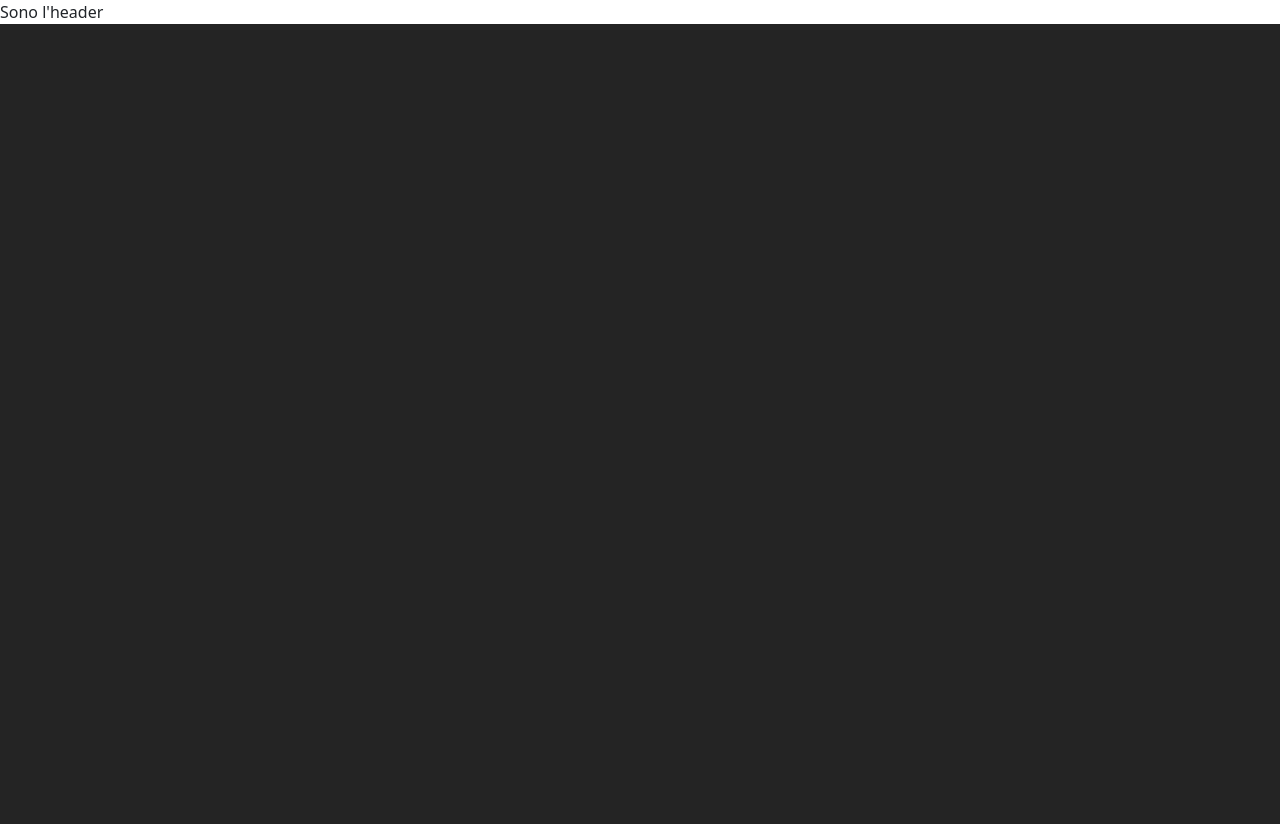
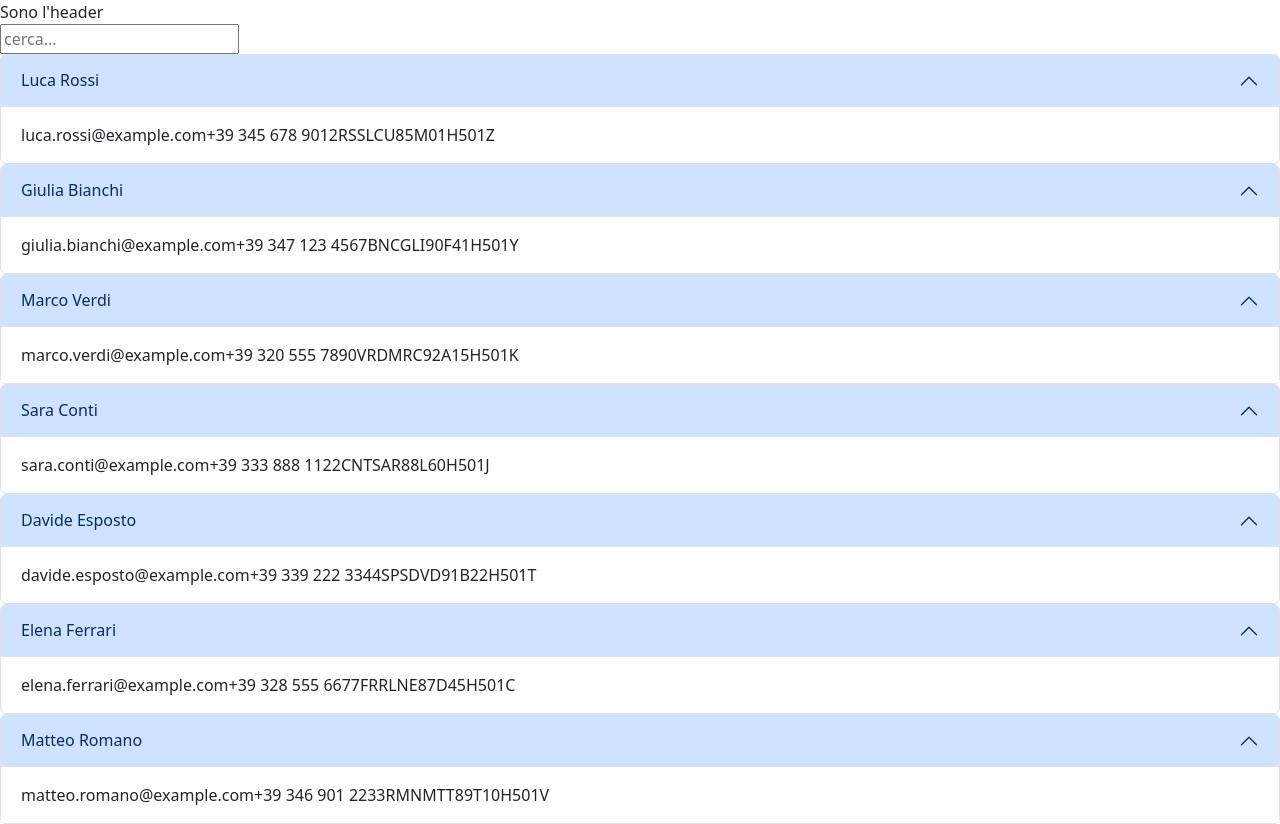
Before and after one commit to Sarasalzano/cs-booroad-app, a React (Vite) app: page /viaggi/parigi in a window 1280 px wide. Shown: the top 824 px of the page. Before the commit the page ends 800 px from the top, so only its background shows below. Built offline with nearby package versions, Linux system fonts and the light colour scheme.

Commit message:
inserisci searchbar in accordion

```diff
--- a/src/pages/DetailPage.jsx
+++ b/src/pages/DetailPage.jsx
@@ -1,4 +1,23 @@
-export default function DetailPage(){
+import { Accordion } from "react-bootstrap";
+import travellers from "../../data/travellers";
+import SearchBar from "../components/SearchBar";
 
-    return(<></>)
+export default function DetailPage() {
+  return (
+    <>
+    <SearchBar />
+    {travellers.map((t) => (
+    <Accordion key={t.id} defaultActiveKey={['0']} alwaysOpen>
+      <Accordion.Item eventKey="0">
+        <Accordion.Header>{t.nome} {t.cognome}</Accordion.Header>
+        <Accordion.Body>
+          <span>{t.email}</span>
+          <span>{t.cellulare}</span>
+          <span>{t.codice_fiscale}</span>
+        </Accordion.Body>
+      </Accordion.Item>
+    </Accordion>
+    ))}
+    </>
+  );
 }
```
